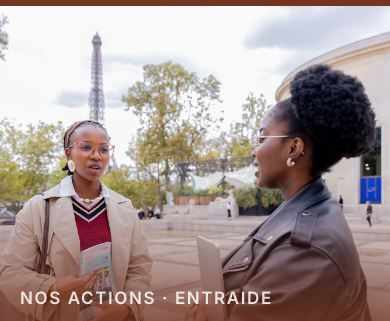
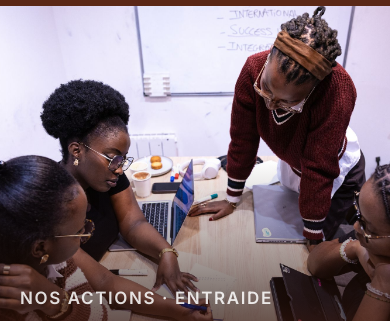
Before and after one commit to Jaja-code-create/Imizilinks, an Eleventy site: page imizilinks-cms/src/entraide.njk in a window 390 px wide. Shown: the part 70-391 px from the top of the page. Built offline with nearby package versions, Linux system fonts and the light colour scheme; Eleventy itself is replaced by a stand-in of ours; files that its build step writes are made by us from their sources.

Commit message:
Échange des photos Événements, Candidature, Entraide et Notre impact, dégradé doux du titre en mobile
Co-Authored-By: Claude Opus 5.5 <noreply@anthropic.com>

```diff
--- a/imizilinks-cms/src/candidater.njk
+++ b/imizilinks-cms/src/candidater.njk
@@ -5,7 +5,7 @@ permalink: /candidater/
 actif: actions
 title: "Imizi Links : déposer votre candidature"
 description: "Envoyez votre CV et votre lettre de motivation à Imizi Links. Nous vérifions votre dossier puis le transmettons à l’entreprise partenaire."
-image: /img/imizi-links-portrait-membre-1.jpg
+image: /img/imizi-links-reunion-equipe.jpg
 fil:
   - nom: Accueil
     url: /
@@ -17,7 +17,7 @@ fil:
 {% from "macros.njk" import phero, cta %}
 {{ phero("Opportunités · Candidature", "Déposer votre candidature",
    "Renseignez vos coordonnées et joignez votre CV. Imizi Links vérifie votre dossier et le transmet sous 72 heures à l’entreprise partenaire concernée.",
-   "/img/imizi-links-portrait-membre-1.jpg", "Membre d’Imizi Links souriante, carnet à la main, sur un pont à Paris") }}
+   "/img/imizi-links-reunion-equipe.jpg", "Échanges entre membres lors d’un atelier Imizi Links") }}
 
   <section class="sec">
     <div class="wrap">
--- a/imizilinks-cms/src/en/apply.njk
+++ b/imizilinks-cms/src/en/apply.njk
@@ -4,7 +4,7 @@ actif: actions
 pageKey: candidater
 title: "Imizi Links: submit your application"
 description: "Send your CV and cover letter to Imizi Links. We check your file and pass it on to the partner company."
-image: /img/imizi-links-portrait-membre-1.jpg
+image: /img/imizi-links-reunion-equipe.jpg
 fil:
   - nom: Home
     url: /en/
@@ -16,7 +16,7 @@ fil:
 {% from "macros.njk" import phero, cta %}
 {{ phero("Opportunities · Apply", "Submit your application",
    "Enter your details and attach your CV. ImiziLinks checks your file and passes it within 72 hours to the partner company concerned.",
-   "/img/imizi-links-portrait-membre-1.jpg", "Smiling Imizi Links member holding a notebook on a bridge in Paris") }}
+   "/img/imizi-links-reunion-equipe.jpg", "Imizi Links members talking during a workshop") }}
 
   <section class="sec">
     <div class="wrap">
--- a/imizilinks-cms/src/en/events.njk
+++ b/imizilinks-cms/src/en/events.njk
@@ -6,7 +6,7 @@ faqKey: evenements
 schemaEvents: true
 title: "Imizi Links: events, forums and workshops"
 description: "Career forums, webinars on settling-in procedures and CV workshops, free and open to all."
-image: /img/imizi-links-reunion-equipe.jpg
+image: /img/imizi-links-portrait-membre-1.jpg
 fil:
   - nom: Home
     url: /en/
@@ -16,7 +16,7 @@ fil:
 {% from "macros.njk" import phero, faqBloc, cta %}
 {{ phero("What we do · Events", "Community events",
    "Career forums, webinars on admin procedures, CV workshops and community evenings. Free and open to all.",
-   "/img/imizi-links-reunion-equipe.jpg", "Imizi Links members talking during a workshop") }}
+   "/img/imizi-links-portrait-membre-1.jpg", "Smiling Imizi Links member holding a notebook on a bridge in Paris") }}
 
   <section class="sec">
     <div class="wrap">
--- a/imizilinks-cms/src/en/our-impact.njk
+++ b/imizilinks-cms/src/en/our-impact.njk
@@ -111,7 +111,7 @@ fil:
   <section class="sec alt">
     <div class="wrap eco-feature">
       <div class="eco-visual reveal">
-        <img src="/img/notre-impact-environnement.jpg" alt="Young seedling planted in a preserved natural landscape" loading="lazy" width="800" height="600">
+        <img src="/img/imizi-links-membres-pont-seine.jpg" alt="Imizi Links members on a bridge over the Seine with the Eiffel Tower behind them" loading="lazy" width="1600" height="1066">
       </div>
       <div class="eco-copy reveal">
         <div class="slabel eco">Our environmental commitment</div>
--- a/imizilinks-cms/src/en/support.njk
+++ b/imizilinks-cms/src/en/support.njk
@@ -5,7 +5,7 @@ pageKey: entraide
 faqKey: entraide
 title: "Imizi Links: support and admin procedures"
 description: "Clear information on settling-in procedures in France and free help from a volunteer local contact in your city."
-image: /img/imizi-links-entraide-echange-trocadero.jpg
+image: /img/imizi-links-atelier-groupe.jpg
 fil:
   - nom: Home
     url: /en/
@@ -15,7 +15,7 @@ fil:
 {% from "macros.njk" import phero, faqBloc, cta %}
 {{ phero("What we do · Support", "Support with admin procedures",
    "Proof of accommodation, visa validation, social security, housing, describe your situation and an ImiziLinks local contact in your city replies within 48 hours. Free and confidential.",
-   "/img/imizi-links-entraide-echange-trocadero.jpg", "Two Imizi Links members talking at the Trocadéro") }}
+   "/img/imizi-links-atelier-groupe.jpg", "Imizi Links members around a table, one explaining while the others listen") }}
 
   <section class="split">
     <div class="split-media reveal"><img src="/img/imizi-links-entraide-conseil.jpg" alt="An Imizi Links member sharing information on her phone" loading="lazy" width="800" height="533"></div>
--- a/imizilinks-cms/src/entraide.njk
+++ b/imizilinks-cms/src/entraide.njk
@@ -6,7 +6,7 @@ actif: actions
 faqKey: entraide
 title: "Imizi Links : entraide et démarches administratives"
 description: "Des informations claires sur les démarches d’installation en France et l’aide gratuite d’un référent bénévole dans votre ville."
-image: /img/imizi-links-entraide-echange-trocadero.jpg
+image: /img/imizi-links-atelier-groupe.jpg
 fil:
   - nom: Accueil
     url: /
@@ -16,7 +16,7 @@ fil:
 {% from "macros.njk" import phero, faqBloc, cta %}
 {{ phero("Nos actions · Entraide", "Informations et accompagnement pour s’installer en France",
    "Titre de séjour, sécurité sociale, attestation d’hébergement, compte bancaire, nous vous donnons les informations utiles pour avancer, et un référent bénévole de votre ville peut vous accompagner si vous en avez besoin. Nos référents sont passés par les mêmes étapes que vous. Service gratuit et confidentiel.",
-   "/img/imizi-links-entraide-echange-trocadero.jpg", "Deux membres d’Imizi Links échangent au Trocadéro") }}
+   "/img/imizi-links-atelier-groupe.jpg", "Membres d’Imizi Links autour d’une table, l’une explique et les autres écoutent") }}
 
   <section class="split">
     <div class="split-media reveal"><img src="/img/imizi-links-entraide-conseil.jpg" alt="Une membre d’Imizi Links partage une information sur son téléphone" loading="lazy" width="800" height="533"></div>
--- a/imizilinks-cms/src/evenements.njk
+++ b/imizilinks-cms/src/evenements.njk
@@ -6,7 +6,7 @@ actif: actions
 faqKey: evenements
 title: "Imizi Links : événements, forums et ateliers"
 description: "Forums métiers, webinaires sur les démarches d’installation et ateliers CV, gratuits et ouverts à tous."
-image: /img/imizi-links-reunion-equipe.jpg
+image: /img/imizi-links-portrait-membre-1.jpg
 fil:
   - nom: Accueil
     url: /
@@ -16,7 +16,7 @@ fil:
 {% from "macros.njk" import phero, faqBloc, cta %}
 {{ phero("Nos actions · Événements", "Événements de la communauté",
    "Forums métiers, webinaires d’information sur les démarches d’installation, ateliers CV et soirées communautaires. Participation libre et gratuite.",
-   "/img/imizi-links-reunion-equipe.jpg", "Échanges entre membres lors d’un atelier Imizi Links") }}
+   "/img/imizi-links-portrait-membre-1.jpg", "Membre d’Imizi Links souriante, carnet à la main, sur un pont à Paris") }}
 
   <section class="sec">
     <div class="wrap">
--- a/imizilinks-cms/src/notre-impact.njk
+++ b/imizilinks-cms/src/notre-impact.njk
@@ -171,7 +171,7 @@ fil:
   <section class="sec alt">
     <div class="wrap eco-feature">
       <div class="eco-visual reveal">
-        <img src="/img/notre-impact-environnement.jpg" alt="Jeune pousse plantée dans un paysage naturel préservé" loading="lazy" width="800" height="600">
+        <img src="/img/imizi-links-membres-pont-seine.jpg" alt="Membres d’Imizi Links sur un pont au-dessus de la Seine, tour Eiffel en arrière-plan" loading="lazy" width="1600" height="1066">
       </div>
       <div class="eco-copy reveal">
         <div class="slabel eco">Notre engagement environnemental</div>
--- a/imizilinks-cms/src/style.css
+++ b/imizilinks-cms/src/style.css
@@ -683,12 +683,12 @@ svg.ico,.ico{width:22px;height:22px;flex-shrink:0;display:block;}
 }
 /* Tablette et mobile : photo pleine largeur, titre posé sur le bas de la photo */
 @media(max-width:1080px){
-  .hero,.phero-card{flex-direction:column;align-items:stretch;justify-content:flex-start;min-height:0;background:linear-gradient(180deg,#73351f 0%,#73351f 55%,#86562f 100%);}
+  .hero,.phero-card{flex-direction:column;align-items:stretch;justify-content:flex-start;min-height:0;background:linear-gradient(180deg,#5a2716 0,#5a2716 calc(76px + 50vw),#73351f 100%);}
   .hero::before,.phero-card::before{display:none;}
   .hero{padding:76px 28px 72px;}
   .phero-card{padding:76px 28px 60px;}
   .hero-bg,.phero-card .phero-bg{width:auto;max-width:none;margin:0 -28px;border-radius:0;box-shadow:none;aspect-ratio:16/9;max-height:74vh;}
-  .hero-bg::after,.phero-card .phero-bg::after{content:"";position:absolute;inset:0;background:linear-gradient(180deg,rgba(115,53,31,0) 0%,rgba(115,53,31,0) 50%,rgba(115,53,31,.78) 80%,#73351f 100%);}
+  .hero-bg::after,.phero-card .phero-bg::after{content:"";position:absolute;inset:0;background:linear-gradient(180deg,rgba(28,11,5,0) 0%,rgba(28,11,5,0) 40%,rgba(28,11,5,.28) 58%,rgba(36,14,6,.62) 76%,rgba(62,25,13,.9) 90%,#5a2716 100%);}
   .hero-in,.phero-card .phero-in{position:relative;z-index:2;max-width:760px;margin-top:clamp(-200px,-17vw,-120px);}
   .hero-h,.hero-cycle,.phero-card .phero-in h1{text-shadow:0 2px 18px rgba(30,10,3,.35);}
 }
@@ -699,12 +699,14 @@ svg.ico,.ico{width:22px;height:22px;flex-shrink:0;display:block;}
   .hero-bg{aspect-ratio:6/5;}
   .phero-card .phero-bg[style*="imizi-links-communaute-trocadero"]{aspect-ratio:1900/1634;}
   .phero-card .phero-bg[style*="imizi-links-reunion-equipe"]{background-position:62% 40%;}
-  .phero-card .phero-bg[style*="imizi-links-entraide-echange-trocadero"]{background-position:58% 40%;}
+  .phero-card .phero-bg[style*="imizi-links-atelier-groupe"]{background-position:45% 40%;}
   .hero-in,.phero-card .phero-in{margin-top:-112px;}
   .hero-in{margin-top:-92px;}
+  .hero,.phero-card{background:linear-gradient(180deg,#5a2716 0,#5a2716 calc(76px + 84vw),#73351f 100%);}
 }
 /* Cadrage fin, photo par photo */
 .phero-card .phero-bg[style*="imizi-links-mains-solidarite"]{background-position:center 45%;}
 .mission-img[style*="imizi-links-redaction-guides"]{background-position:center 55%;}
 img[src*="imizi-links-entraide-conseil"]{object-position:center 30%;}
 img[src*="imizi-links-membres-echange"]{object-position:center 30%;}
+img[src*="imizi-links-membres-pont-seine"]{object-position:center 35%;}
```
Also changed, not shown: imizilinks-cms/src/img/imizi-links-membres-pont-seine.jpg (added).
